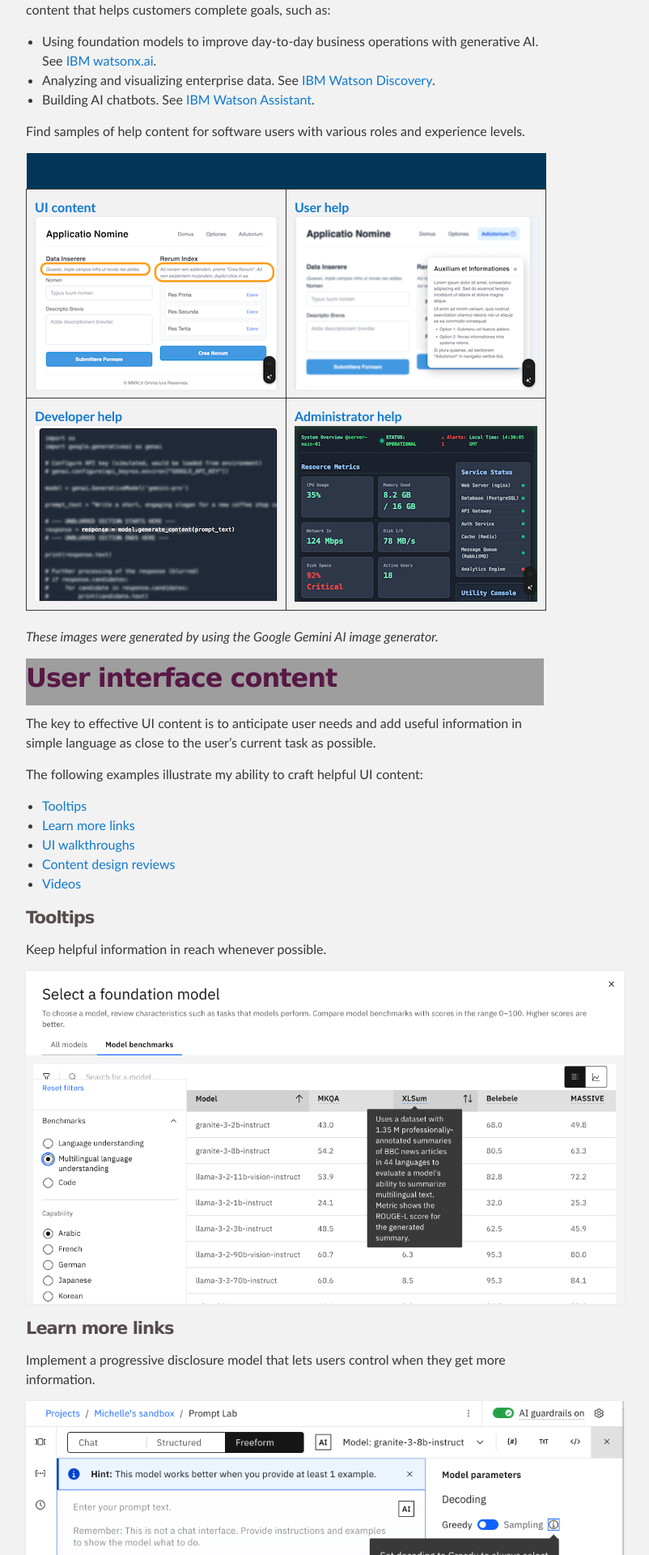
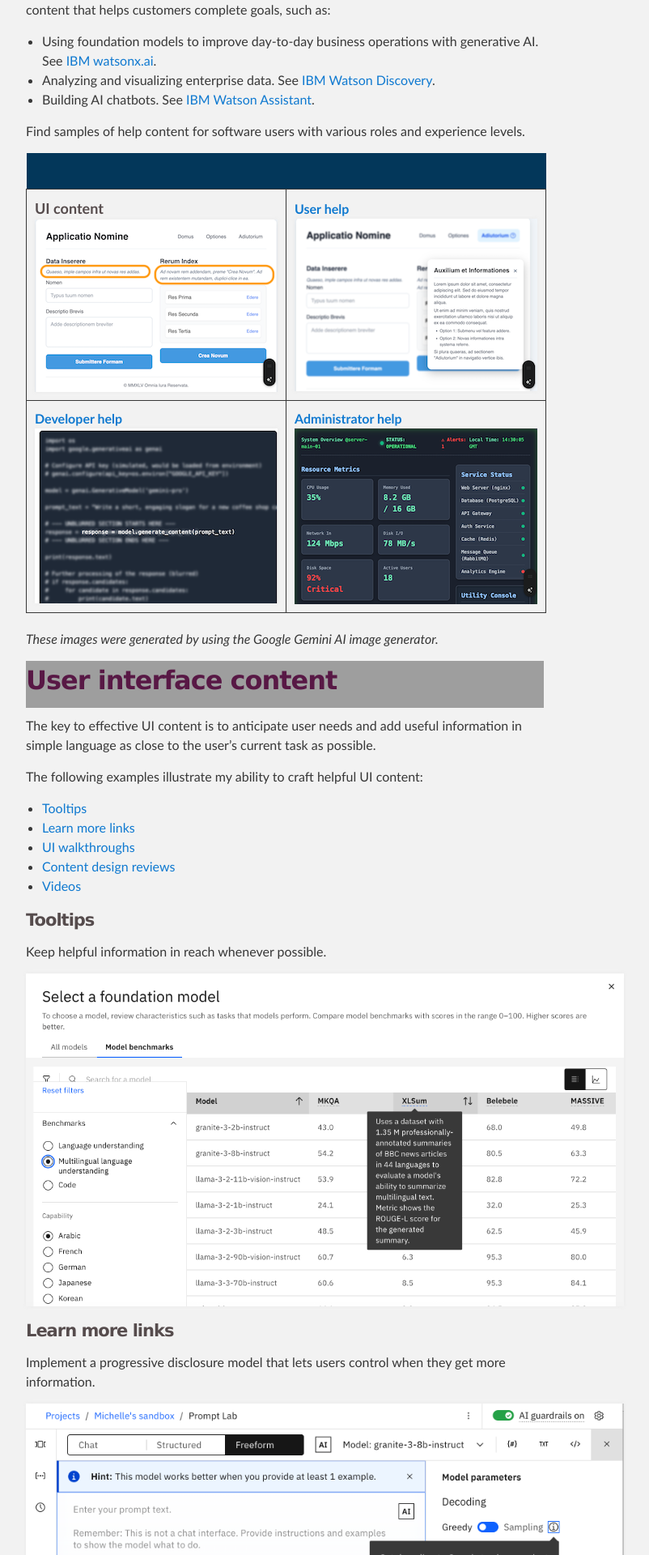
Before and after one commit to michelle-miller/michelle-miller.github.io, a Jekyll site: the page built from index.md, in a window 1280 px wide. Shown: the part 402-2322 px from the top of the page at 81% size, without its empty margins (288-1090 px from the left). Built offline with Jekyll 4.4.1, drawn with Linux system fonts in a browser that asks for light colours; our own code applies the rules of GitHub Pages for plain Markdown files; grey boxes are pictures that could not be loaded.

Commit message:
adding td anchor style

```diff
--- a/_sass/jekyll-theme-slate.scss
+++ b/_sass/jekyll-theme-slate.scss
@@ -130,6 +130,19 @@ a:hover, a:focus {
   color: #564C4D;
   font-style:italic;
   font-size: 14px;
+  text-decoration: underline;
+}
+
+.atd {
+  color: #564C4D;
+  font-weight:bold;
+  font-size: 18px;
+}
+
+.atd:hover, atd:focus {
+  color: #564C4D;
+  font-weight:bold;
+  font-size: 18px;
   text-decoration: underline;
 }
 
--- a/index.md
+++ b/index.md
@@ -12,7 +12,7 @@ Find samples of help content for software users with various roles and experienc
 
 | | |
 |-|-|
-| [**UI content**](#user-interface-content)<br/> [![Image of a dummy software user interface page with inline UI help content](images/ui-content.png)](#user-interface-content) | [**User help**](#user-help)<br/> [![Image of a dummy user help window that is displayed in front of a software user interface page.](images/user-help.png)](#user-help)|
+| [**UI content**](#user-interface-content){: .atd}<br/> [![Image of a dummy software user interface page with inline UI help content](images/ui-content.png)](#user-interface-content) | [**User help**](#user-help)<br/> [![Image of a dummy user help window that is displayed in front of a software user interface page.](images/user-help.png)](#user-help)|
 | [**Developer help**](#developer-help)<br/> [![Image of a dummy Python notebook](images/dev-help.png)](#developer-help) | [**Administrator help**](#administrator-help)<br/> [![Image of a dummy system administrator's dashboard](images/admin-help.png)](#administrator-help) |
 {: .tableimg}
 
```
